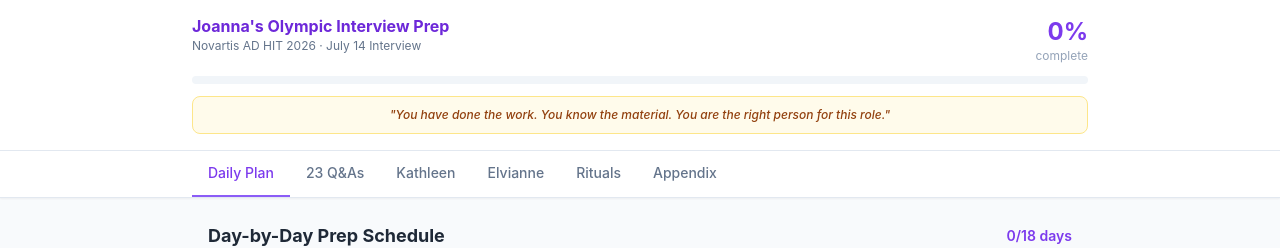
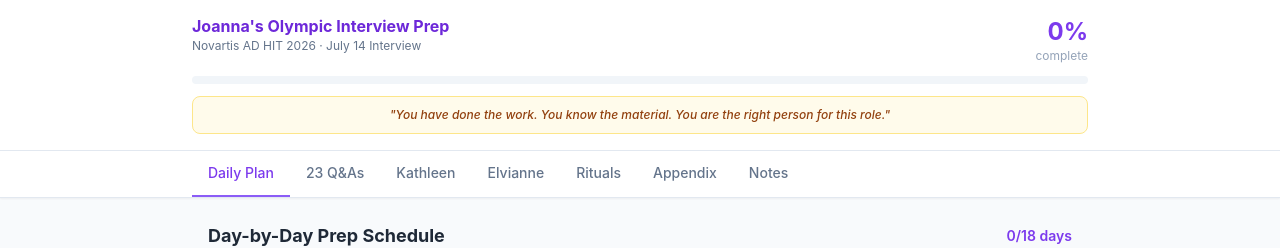
Before and after one commit to joval604/claude, a React (Vite) app in the folder olympic-prep/: page / in a window 1280 px wide. Shown: the top 248 px of the page. Built offline with nearby package versions, Linux system fonts and the light colour scheme.

Commit message:
Add Notes tab with persistent free-text textarea

```diff
--- a/olympic-prep/src/App.jsx
+++ b/olympic-prep/src/App.jsx
@@ -14,6 +14,7 @@ const TABS = [
   { id: 'elvianne', label: 'Elvianne' },
   { id: 'rituals', label: 'Rituals' },
   { id: 'appendix', label: 'Appendix' },
+  { id: 'notes', label: 'Notes' },
 ]
 
 function useLocalStorage(key, initial) {
@@ -40,6 +41,7 @@ export default function App() {
   const [kathleenNotes, setKathleenNotes] = useLocalStorage('kathleenNotes', {})
   const [elvianneChecked, setElvianneChecked] = useLocalStorage('elvianneChecked', {})
   const [elvianneNotes, setElvianneNotes] = useLocalStorage('elvianneNotes', {})
+  const [freeNotes, setFreeNotes] = useLocalStorage('freeNotes', '')
 
   const totalDays = DAYS.length
   const totalQs = QA_CATEGORIES.reduce((acc, cat) => acc + cat.questions.length, 0)
@@ -129,6 +131,18 @@ export default function App() {
         )}
         {activeTab === 'rituals' && <DailyRituals />}
         {activeTab === 'appendix' && <Appendix />}
+        {activeTab === 'notes' && (
+          <div>
+            <h2 className="text-lg font-bold text-gray-800 mb-1">Notes</h2>
+            <p className="text-sm text-slate-500 mb-4">Questions, links, intel — anything you want to save. Auto-saved to your browser.</p>
+            <textarea
+              value={freeNotes}
+              onChange={(e) => setFreeNotes(e.target.value)}
+              placeholder="Type your notes here..."
+              className="w-full h-[60vh] text-sm bg-white border border-slate-200 rounded-xl px-4 py-3 text-gray-700 placeholder-slate-300 resize-none focus:outline-none focus:border-violet-400 focus:ring-1 focus:ring-violet-100 transition-colors shadow-sm leading-relaxed"
+            />
+          </div>
+        )}
       </div>
     </div>
   )
```
Also changed, not shown: 5 other files (tests, documents, lock files or other folders).
